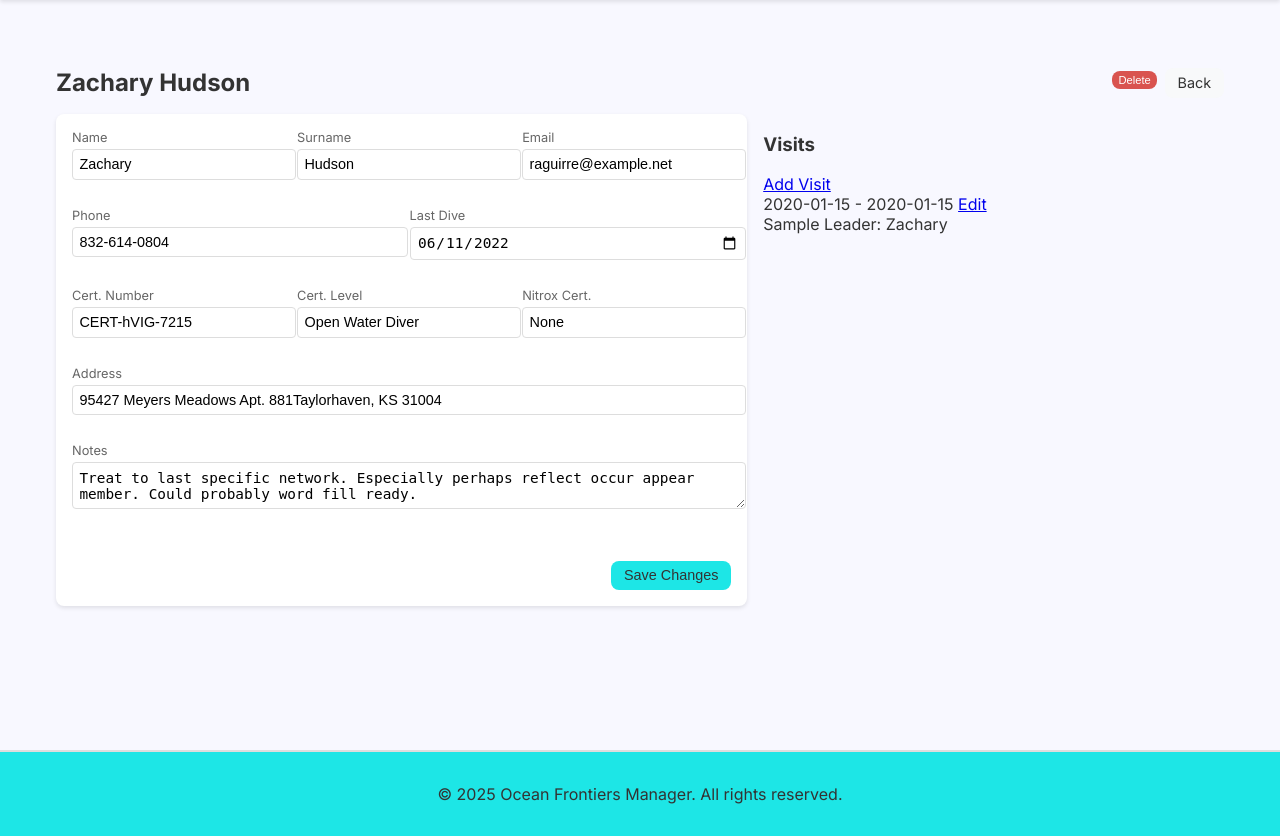
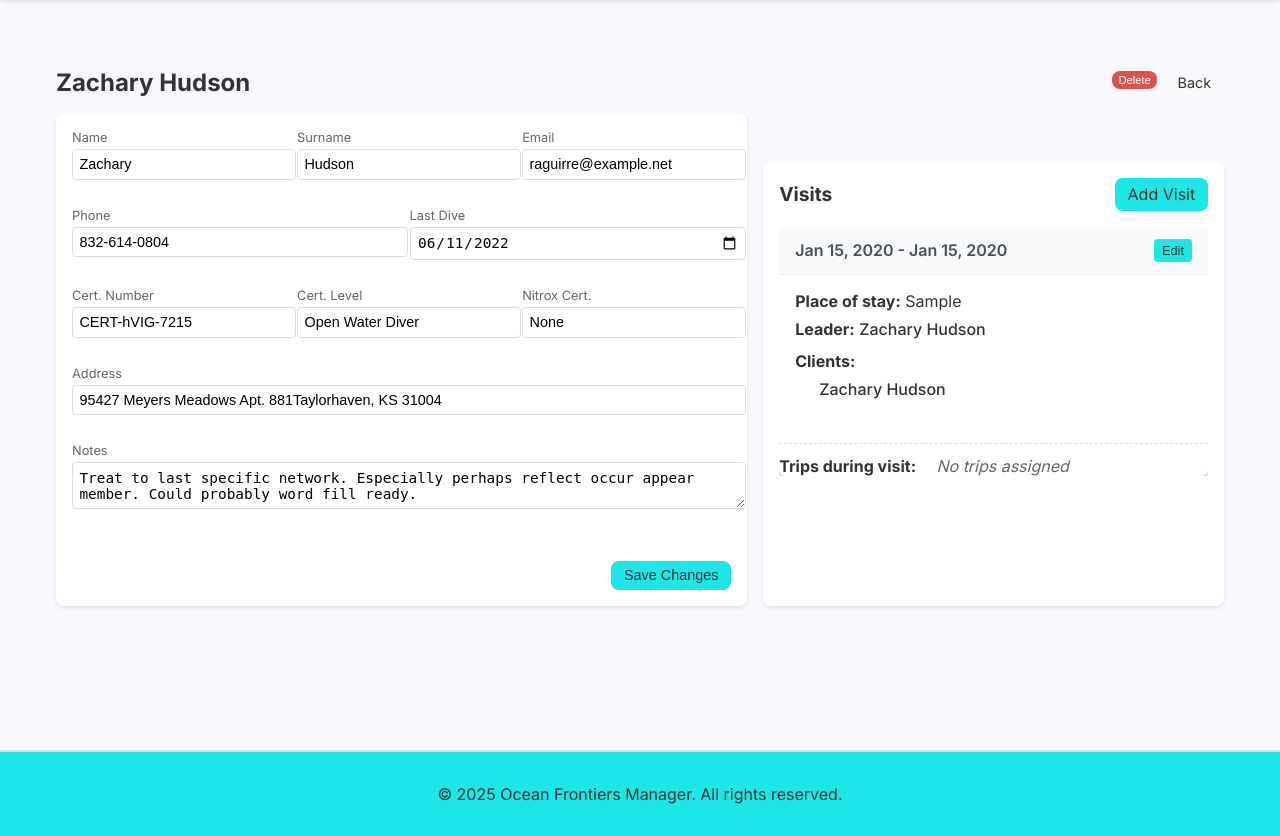
Before and after one commit to cervee18/OFR2_2, a Flask app: page /client_details/1 in a window 1280 px wide. Shown: the part 72-908 px from the top of the page. Run offline with Flask 3, Linux system fonts and the light colour scheme; tables that the repository leaves empty hold one stand-in row (values such as "Sample post").

Commit message:
Trips shown in Visits (progress)

```diff
--- a/app/static/trips.css
+++ b/app/static/trips.css
@@ -449,3 +449,24 @@
         grid-template-columns: 1fr;
     }
 }
+/* Additional styles for trips in visits */
+.visit-trips {
+    margin-top: 1rem;
+    border-top: 1px dashed #e0e0e0;
+    padding-top: 0.75rem;
+}
+
+.trips-list {
+    margin: 0.5rem 0;
+    padding-left: 0;
+    list-style: none;
+}
+
+.trip-item {
+    margin-bottom: 0.5rem;
+    background-color: #f8f9fa;
+    border-radius: 4px;
+    border-left: 3px solid var(--light-turquoise);
+}
+
+/* Additional styles for trip links and elements */
--- a/app/static/visits.css
+++ b/app/static/visits.css
@@ -0,0 +1,331 @@
+/* Visits section in client details */
+.visits-section {
+    background: #fff;
+    padding: 1rem;
+    border-radius: var(--border-radius);
+    box-shadow: var(--shadow-light);
+    margin-top: 3rem;
+}
+
+.visits-header {
+    display: flex;
+    justify-content: space-between;
+    align-items: center;
+    margin-bottom: 1rem;
+}
+
+.visits-header h3 {
+    font-size: 1.2rem;
+    margin: 0;
+    color: var(--text-color);
+}
+
+.add-visit-button {
+    padding: .4rem .8rem;
+    background-color: var(--light-turquoise);
+    color: var(--text-color);
+    text-decoration: none;
+    border-radius: var(--border-radius);
+    transition: background-color .2s ease;
+}
+
+.add-visit-button:hover {
+    background-color: #9ee6e6;
+}
+
+.visits-list {
+    max-height: 400px;
+    overflow-y: auto;
+}
+
+.visit-item {
+    border: 1px solid var(--border-color);
+    border-radius: 4px;
+    margin-bottom: .5rem;
+}
+
+.visit-item-header, .visit-item-details {
+    padding: .5rem;
+    font-size: .9rem;
+    display: flex;
+    justify-content: space-between;
+}
+
+.visit-item-header {
+    background: #f8f9fa;
+    align-items: center;
+}
+
+.visit-block {
+    border: 1px solid var(--border-color);
+    background-color: #f9f9f9;
+    padding: 15px;
+    border-radius: var(--border-radius);
+    margin-bottom: 15px;
+}
+
+.client-visits {
+    margin-top: 30px;
+}
+
+/* Edit visit page */
+.edit-visit-container {
+    max-width: 1200px;
+    margin: 0 auto;
+    padding: 1rem;
+}
+
+.visit-edit-grid {
+    display: grid;
+    grid-template-columns: 1fr 1fr;
+    gap: 1rem;
+}
+
+.visit-form-section, .clients-selection-section {
+    background: #fff;
+    padding: 1rem;
+    border-radius: var(--border-radius);
+    box-shadow: var(--shadow-light);
+}
+
+.trip-info-panel {
+    background-color: #f0f8ff;
+    padding: 1rem;
+    border-radius: 8px;
+    margin-bottom: 1.5rem;
+    border: 1px solid #d1e0f0;
+}
+
+.trip-info-panel h3 {
+    margin-top: 0;
+    font-size: 1.1rem;
+    color: #2c5282;
+    margin-bottom: 0.5rem;
+}
+
+.trip-info-panel p {
+    margin: 0.3rem 0;
+    font-size: 0.9rem;
+}
+
+.clients-panels {
+    display: grid;
+    grid-template-columns: 1fr 1fr;
+    gap: 1rem;
+}
+
+.selected-clients-panel, .search-results-panel {
+    background: #f8f9fa;
+    border-radius: 4px;
+    padding: .75rem;
+}
+
+.selected-clients-panel h3, .search-results-panel h3 {
+    font-size: 1rem;
+    margin: 0 0 .75rem;
+    color: var(--text-color);
+}
+
+.clients-list {
+    list-style: none;
+    padding: 0;
+    margin: 0;
+    max-height: 300px;
+    overflow-y: auto;
+}
+
+.selected-client-item {
+    display: flex;
+    justify-content: space-between;
+    align-items: center;
+    padding: .5rem;
+    background: #fff;
+    border: 1px solid var(--border-color);
+    border-radius: 4px;
+    margin-bottom: .5rem;
+    font-size: .9rem;
+}
+
+.search-results-container {
+    max-height: 300px;
+    overflow-y: auto;
+}
+
+.edit-visit .client-table {
+    width: 100%;
+    border-collapse: collapse;
+    margin-bottom: var(--padding-standard);
+}
+
+.edit-visit .added-clients-list {
+    margin-bottom: var(--padding-standard);
+}
+
+.edit-visit .added-clients-list li {
+    margin-bottom: 8px;
+    padding: 8px;
+    border: 1px solid var(--border-color);
+    background-color: #f9f9f9;
+    border-radius: 4px;
+    display: flex;
+    justify-content: space-between;
+    align-items: center;
+}
+
+.visits-grid {
+    display: grid;
+    grid-template-columns: repeat(auto-fit, minmax(300px, 1fr));
+    gap: 1.5rem;
+}
+
+.visit-card {
+    background-color: #fff;
+    border-radius: var(--border-radius);
+    box-shadow: var(--shadow-light);
+    overflow: hidden;
+}
+
+.visit-card-header {
+    background-color: #f8f9fa;
+    padding: 1rem;
+    display: flex;
+    justify-content: space-between;
+    align-items: center;
+    border-bottom: 1px solid var(--border-color);
+}
+
+.visit-dates {
+    font-weight: 500;
+    color: var(--text-color);
+}
+
+.visit-details {
+    padding: 1rem;
+}
+
+.visit-details p {
+    margin-bottom: .8rem;
+}
+
+.no-clients, .no-leader, .no-visits {
+    color: #666;
+    font-style: italic;
+}
+
+.add-button, .remove-button {
+    padding: .25rem .5rem;
+    border: 0;
+    border-radius: 4px;
+    cursor: pointer;
+    font-size: .8rem;
+}
+
+.add-button {
+    background-color: var(--light-turquoise);
+    color: var(--text-color);
+}
+
+.remove-button {
+    background-color: #ffebee;
+    color: var(--danger-color);
+}
+
+.clients-list a, .visit-leader a {
+    color: var(--text-color);
+    text-decoration: none;
+    transition: color .2s ease;
+}
+
+.clients-list a:hover, .visit-leader a:hover {
+    color: var(--light-turquoise);
+}
+
+@media (max-width: 768px) {
+    .visit-edit-grid, .clients-panels, .visits-grid {
+        grid-template-columns: 1fr;
+    }
+}
+
+/* Enhanced Visits Section Styles */
+.visits-list {
+    display: grid;
+    gap: 1rem;
+    margin-top: 0.5rem;
+}
+
+.visit-card {
+    background-color: #fff;
+    border-radius: 6px;
+    box-shadow: 0 1px 3px rgba(0,0,0,0.12), 0 1px 2px rgba(0,0,0,0.24);
+    overflow: hidden;
+    transition: all 0.3s cubic-bezier(.25,.8,.25,1);
+}
+
+.visit-card:hover {
+    box-shadow: 0 3px 6px rgba(0,0,0,0.16), 0 3px 6px rgba(0,0,0,0.23);
+}
+
+.visit-card-header {
+    background-color: #f8f9fa;
+    padding: 0.75rem 1rem;
+    display: flex;
+    justify-content: space-between;
+    align-items: center;
+    border-bottom: 1px solid #e9ecef;
+}
+
+.visit-dates {
+    font-weight: 600;
+    color: #495057;
+}
+
+.edit-button {
+    padding: 0.25rem 0.5rem;
+    background-color: var(--light-turquoise);
+    border: none;
+    border-radius: 4px;
+    color: var(--text-color);
+    font-size: 0.8rem;
+    cursor: pointer;
+    transition: background-color 0.2s;
+}
+
+.edit-button:hover {
+    background-color: #12b8b8;
+}
+
+.visit-details {
+    padding: 1rem;
+}
+
+.visit-place, .visit-leader {
+    margin-bottom: 0.5rem;
+}
+
+.visit-clients {
+    margin-top: 0.75rem;
+}
+
+.clients-list {
+    margin: 0.5rem 0;
+    padding-left: 1.5rem;
+}
+
+.clients-list li {
+    margin-bottom: 0.3rem;
+}
+
+.client-link {
+    color: var(--text-color);
+    text-decoration: none;
+    transition: color 0.2s;
+}
+
+.client-link:hover {
+    color: var(--light-turquoise);
+}
+
+.no-leader, .no-clients, .no-visits {
+    color: #6c757d;
+    font-style: italic;
+}
--- a/app/templates/client_details.html
+++ b/app/templates/client_details.html
@@ -94,14 +94,67 @@
                     {% for visit_item in visits_data %}
                         {% set visit = visit_item.visit %}
                         {% set leader = visit_item.leader_client %}
-                        <div class="visit-item">
-                            <div class="visit-item-header">
-                                <span>{{ visit.start_date.strftime('%Y-%m-%d') }} - {{ visit.end_date.strftime('%Y-%m-%d') }}</span>
-                                <a href="{{ url_for('visits.edit_visit', visit_id=visit.id, client_id=client.id) }}" class="edit-link">Edit</a>
+                        {% set other_clients = visit_item.other_clients %}
+                        <div class="visit-card">
+                            <div class="visit-card-header">
+                                <div class="visit-dates">
+                                    {{ visit.start_date.strftime('%b %d, %Y') }} - {{ visit.end_date.strftime('%b %d, %Y') }}
+                                </div>
+                                <a href="{{ url_for('visits.edit_visit', visit_id=visit.id, client_id=client.id) }}" class="edit-link">
+                                    <button class="edit-button">Edit</button>
+                                </a>
                             </div>
-                            <div class="visit-item-details">
-                                <span>{{ visit.place_of_stay }}</span>
-                                <span>Leader: {{ leader.name if leader else 'Unknown' }}</span>
+                            <div class="visit-details">
+                                <div class="visit-place">
+                                    <strong>Place of stay:</strong> {{ visit.place_of_stay }}
+                                </div>
+                                <div class="visit-leader">
+                                    <strong>Leader:</strong>
+                                    {% if leader %}
+                                        <a href="{{ url_for('clients.client_details', client_id=leader.id) }}" class="client-link">
+                                            {{ leader.name }} {{ leader.surname }}
+                                        </a>
+                                    {% else %}
+                                        <span class="no-leader">Unknown</span>
+                                    {% endif %}
+                                </div>
+                                <div class="visit-clients">
+                                    <strong>Clients:</strong>
+                                    {% if other_clients %}
+                                        <ul class="clients-list">
+                                            {% for client_obj in other_clients %}
+                                                <li>
+                                                    <a href="{{ url_for('clients.client_details', client_id=client_obj.id) }}" class="client-link">
+                                                        {{ client_obj.name }} {{ client_obj.surname }}
+                                                    </a>
+                                                </li>
+                                            {% endfor %}
+                                        </ul>
+                                    {% else %}
+                                        <span class="no-clients">No other clients</span>
+                                    {% endif %}
+                                </div>
+                            </div>
+                            <!-- New section for trips -->
+                            <div class="visit-trips">
+                                <strong>Trips during visit:</strong>
+                                {% if trips %}
+                                    <ul class="trips-list">
+                                        {% for trip in trips %}
+                                            <li class="trip-item">
+                                                <a href="{{ url_for('trips.trip_list', date=trip.date.strftime('%Y-%m-%d'), selected_trip_id=trip.id) }}" class="trip-link">
+                                                    <span class="trip-date">{{ trip.date.strftime('%b %d') }}</span>
+                                                    <span class="trip-name">{{ trip.name }}</span>
+                                                    {% if trip.trip_class %}
+                                                    <span class="trip-time">{{ trip.start_time.strftime('%H:%M') if trip.start_time }}</span>
+                                                    {% endif %}
+                                                </a>
+                                            </li>
+                                        {% endfor %}
+                                    </ul>
+                                {% else %}
+                                    <span class="no-trips">No trips assigned</span>
+                                {% endif %}
                             </div>
                         </div>
                     {% endfor %}
```
Also changed, not shown: app/models/models.py (+20 -11 lines), app/routes/trip_routes.py (+14 -8 lines), app/services/client_service.py (+10 -1 lines), 1 other file.
